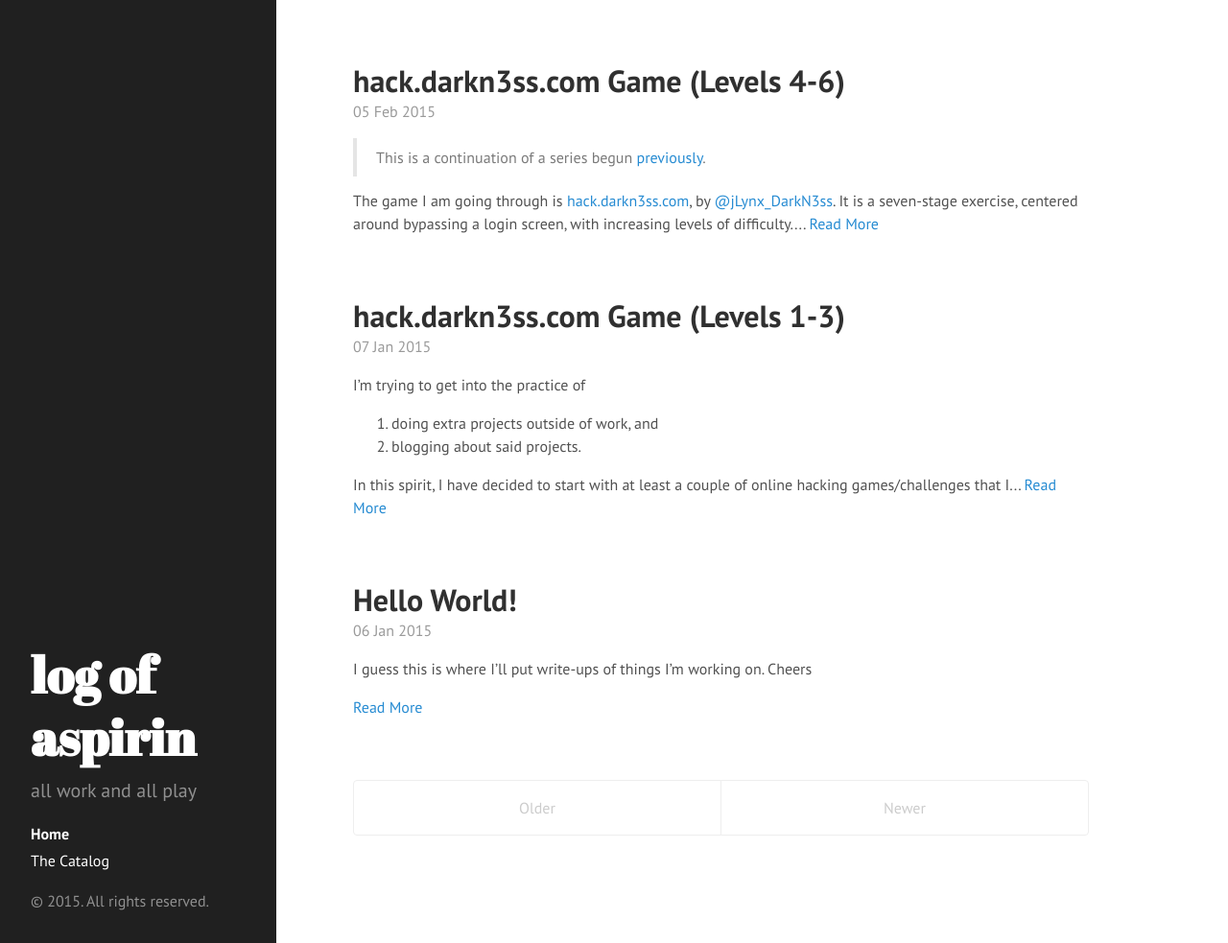
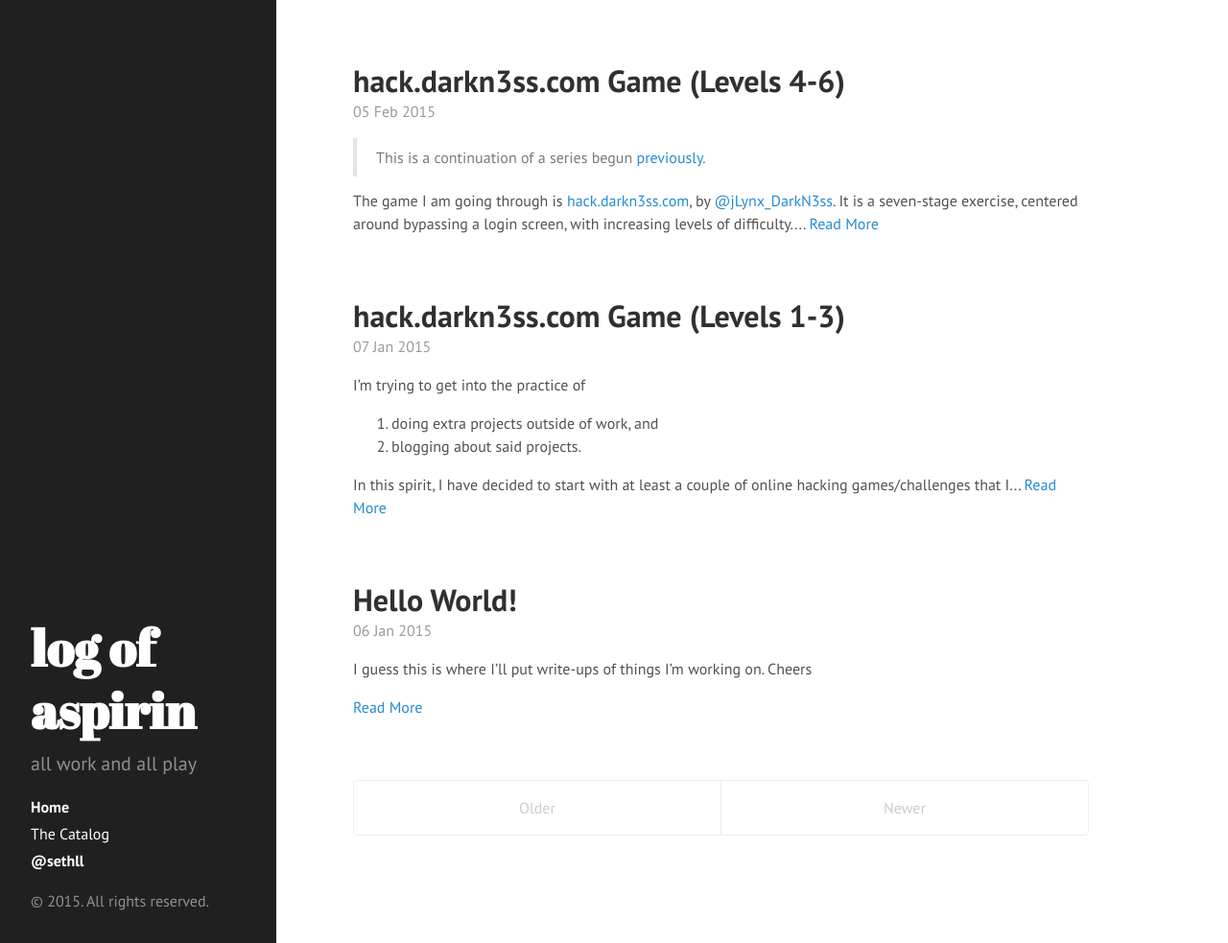
Before and after one commit to sethll/sethll.github.io, a Jekyll site: the page built from index.html, in a window 1280 px wide and 983 px high. Shown: the whole window at 96% size. Built offline with Jekyll 4.4.1, drawn with Linux system fonts in a browser that asks for light colours; Markdown is read by kramdown in place of the engine named in the settings; the list of posts is cut into pages by our own code.

Commit message:
sidebar: added link to twitter

```diff
--- a/_includes/sidebar.html
+++ b/_includes/sidebar.html
@@ -26,6 +26,8 @@
         {% endif %}
       {% endfor %}
 
+        <a class="sidebar-nav-item active" href="https://twitter.com/sethll">@sethll</a>
+
     </nav>
 
     <p>&copy; {{ site.time | date: '%Y' }}. All rights reserved.</p>
```
